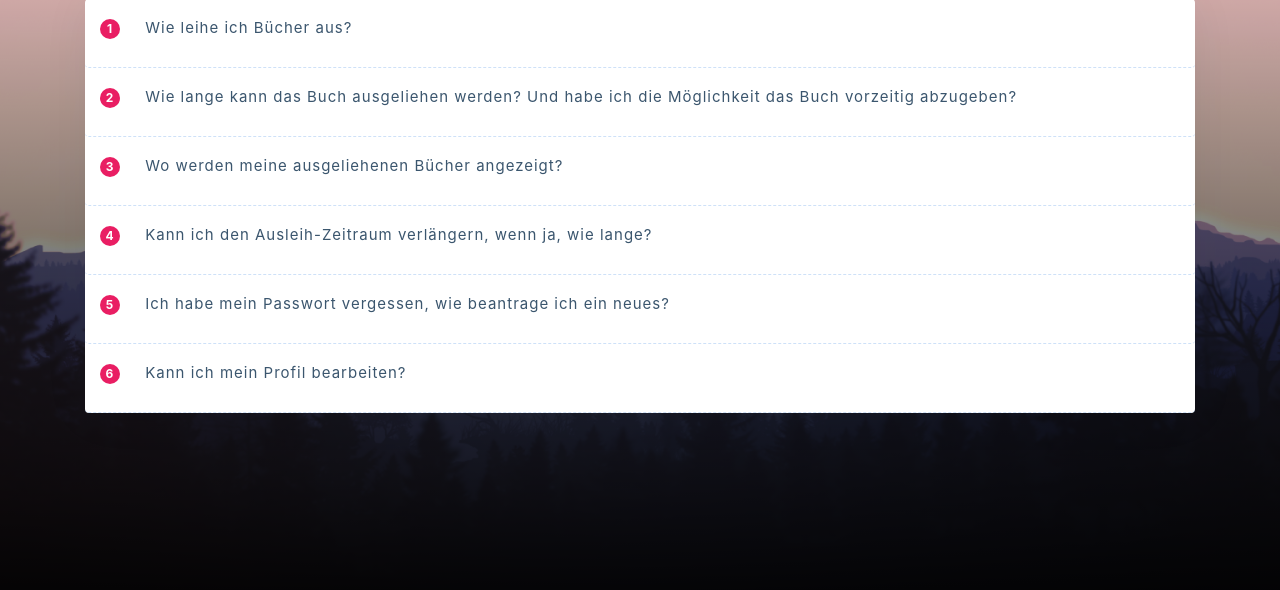
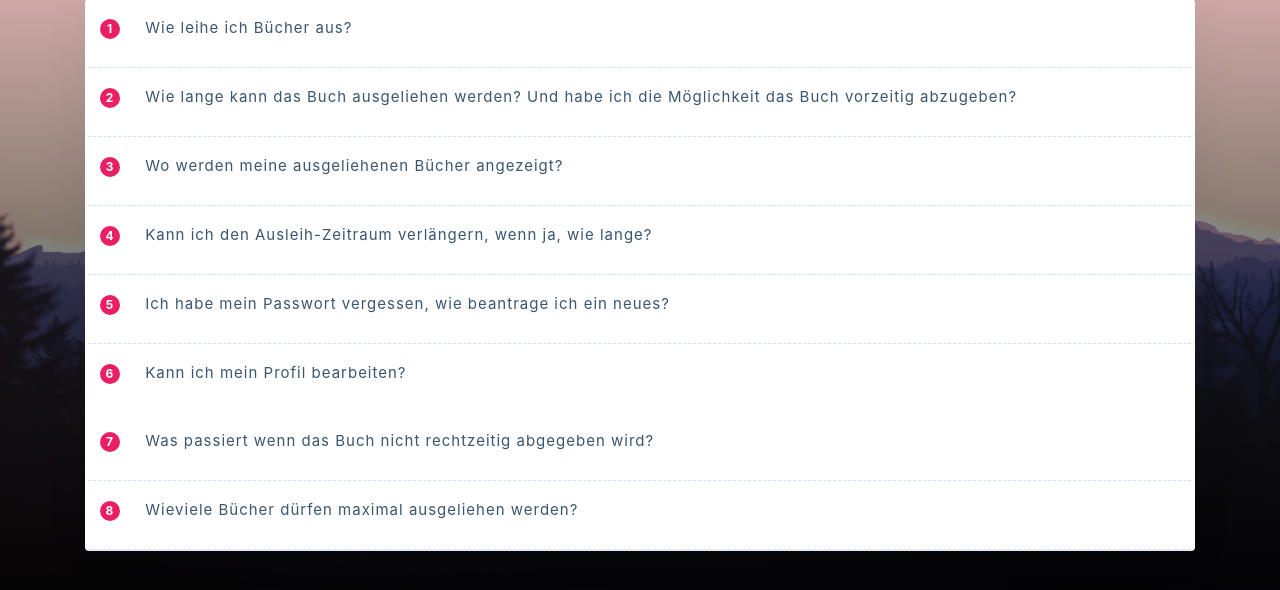
Before and after one commit to JojoNowack/book-store, a Django app: page /faq/ in a window 1280 px wide. Shown: the part 154-744 px from the top of the page. Run offline with Django 3.2, Linux system fonts and the light colour scheme; some libraries are stand-ins or nearby versions.

Commit message:
maintained the faq site with links

```diff
--- a/book_store/book_store/templates/faq.html
+++ b/book_store/book_store/templates/faq.html
@@ -49,7 +49,7 @@
                                 </div>
                                 <div id="faqCollapse-1" class="collapse" aria-labelledby="faqHeading-1" data-parent="#accordion">
                                     <div class="card-body">
-                                        <p>Das gewünschte Buch kann über den Button "Ausleihen" ausgeliehen werden.</p>
+                                        <p>Das gewünschte <a href= {% url 'books' %}>Buch</a> kann über den Button "Ausleihen" ausgeliehen werden.</p>
                                     </div>
                                 </div>
                             </div>
@@ -77,7 +77,7 @@
                                 </div>
                                 <div id="faqCollapse-3" class="collapse" aria-labelledby="faqHeading-3" data-parent="#accordion">
                                     <div class="card-body">
-                                        <p>Die Übersicht zu den ausgeliehenen Bücher werden im Menüpunkt "PMeine Bücher" hinterlegt. Dort befindet sich ebenfalls die Möglichkeit das Buch zu stornieren</p>
+                                        <p>Die Übersicht zu den ausgeliehenen Bücher werden im Menüpunkt <a href="{% url 'items-site' %}">"Meine Bücher"</a> hinterlegt. Dort befindet sich ebenfalls die Möglichkeit das Buch zu stornieren.</p>
                                     </div>
                                 </div>
                             </div>
@@ -91,7 +91,7 @@
                                 </div>
                                 <div id="faqCollapse-4" class="collapse" aria-labelledby="faqHeading-4" data-parent="#accordion">
                                     <div class="card-body">
-                                        <p>Das Abgabedatum kann um 14 Tage verlängert werden. Dies kannst du unter dem Menüpunkt "Meine Bücher" vornehmen</p>
+                                        <p>Das Abgabedatum kann um 14 Tage verlängert werden. Dies kannst du unter dem Menüpunkt <a href="{% url 'items-site' %}">"Meine Bücher"</a> vornehmen.</p>
                                     </div>
                                 </div>
                             </div>
@@ -105,7 +105,7 @@
                                 </div>
                                 <div id="faqCollapse-5" class="collapse" aria-labelledby="faqHeading-5" data-parent="#accordion">
                                     <div class="card-body">
-                                        <p>Kein Problem. Das Passwort kannst du beim Login-Fenster ganz einfach zurücksetzen.</p>
+                                        <p>Kein Problem. Das Passwort kannst du beim <a href="{% url 'login' %}">Login</a>-Fenster ganz einfach zurücksetzen.</p>
                                     </div>
                                 </div>
                             </div>
@@ -119,23 +119,37 @@
                                 </div>
                                 <div id="faqCollapse-6" class="collapse" aria-labelledby="faqHeading-6" data-parent="#accordion">
                                     <div class="card-body">
-                                        <p>Natürlich. Dein Profil kannst du jederzeit unter dem Menüpunkt "Profil" bearbeiten.</p>
+                                        <p>Natürlich. Dein Profil kannst du jederzeit unter dem Menüpunkt <a href="{% url 'profile' %}">"Profil"</a> bearbeiten.</p>
                                 </div>
                             </div>
-                            {% comment %} <div class="card">
+                            <div class="card">
                                 <div class="card-header" id="faqHeading-7">
                                     <div class="mb-0">
                                         <h5 class="faq-title" data-toggle="collapse" data-target="#faqCollapse-7" data-aria-expanded="false" data-aria-controls="faqCollapse-7">
-                                            <span class="badge">7</span> Why do we use it?
+                                            <span class="badge">7</span> Was passiert wenn das Buch nicht rechtzeitig abgegeben wird?
                                         </h5>
                                     </div>
                                 </div>
                                 <div id="faqCollapse-7" class="collapse" aria-labelledby="faqHeading-7" data-parent="#accordion">
                                     <div class="card-body">
-                                        <p>Many desktop publishing packages and web page editors now use Lorem Ipsum as their default model text, and a search for 'lorem ipsum' will uncover many web sites still in their infancy. Various versions have evolved over the years, sometimes by accident, sometimes on purpose (injected humour and the like).</p>
+                                        <p>Das Profil wird vorrübergehend gesperrt. Der Benutzer ist nicht mehr in der Lage weitere Bücher auszuleihen.</p>
                                     </div>
                                 </div>
-                            </div> {% endcomment %}
+                            </div>
+                            <div class="card">
+                                <div class="card-header" id="faqHeading-8">
+                                    <div class="mb-0">
+                                        <h5 class="faq-title" data-toggle="collapse" data-target="#faqCollapse-8" data-aria-expanded="false" data-aria-controls="faqCollapse-8">
+                                            <span class="badge">8</span> Wieviele Bücher dürfen maximal ausgeliehen werden?
+                                        </h5>
+                                    </div>
+                                </div>
+                                <div id="faqCollapse-8" class="collapse" aria-labelledby="faqHeading-8" data-parent="#accordion">
+                                    <div class="card-body">
+                                        <p>Je Benutzer dürfen maximal 10 Bücher ausgeliehen werden.</p>
+                                    </div>
+                                </div>
+                            </div>
                         </div>
                     </div>
                   </div>
@@ -146,3 +160,6 @@
 <script src='https://maxcdn.bootstrapcdn.com/bootstrap/4.1.3/js/bootstrap.min.js'></script>
 </body>
 </html>
+
+{% comment %} frage: was passiert, wenn das Buch nicht rechtzeitig abgegeben wird? {% endcomment %}
+{% comment %} frage: maximale anzahl an ausgeliehenen bücher {% endcomment %}
```
